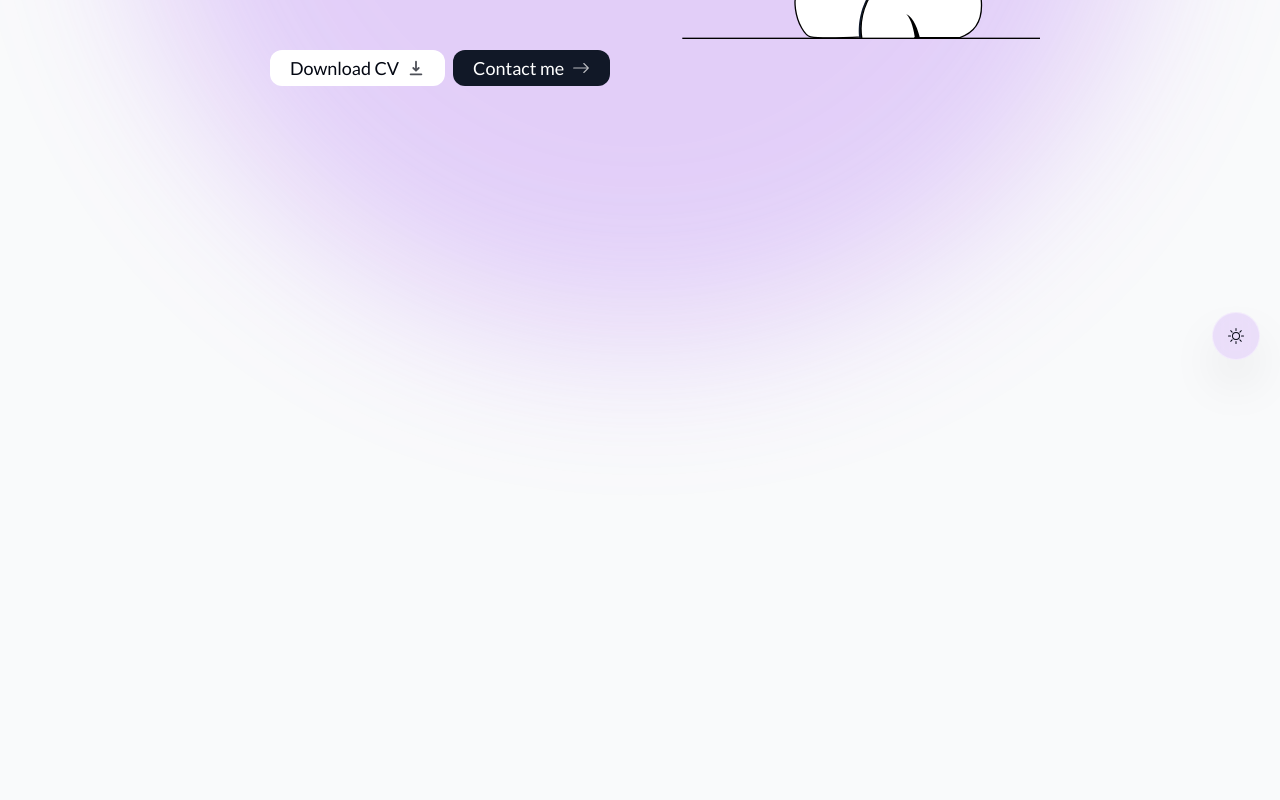
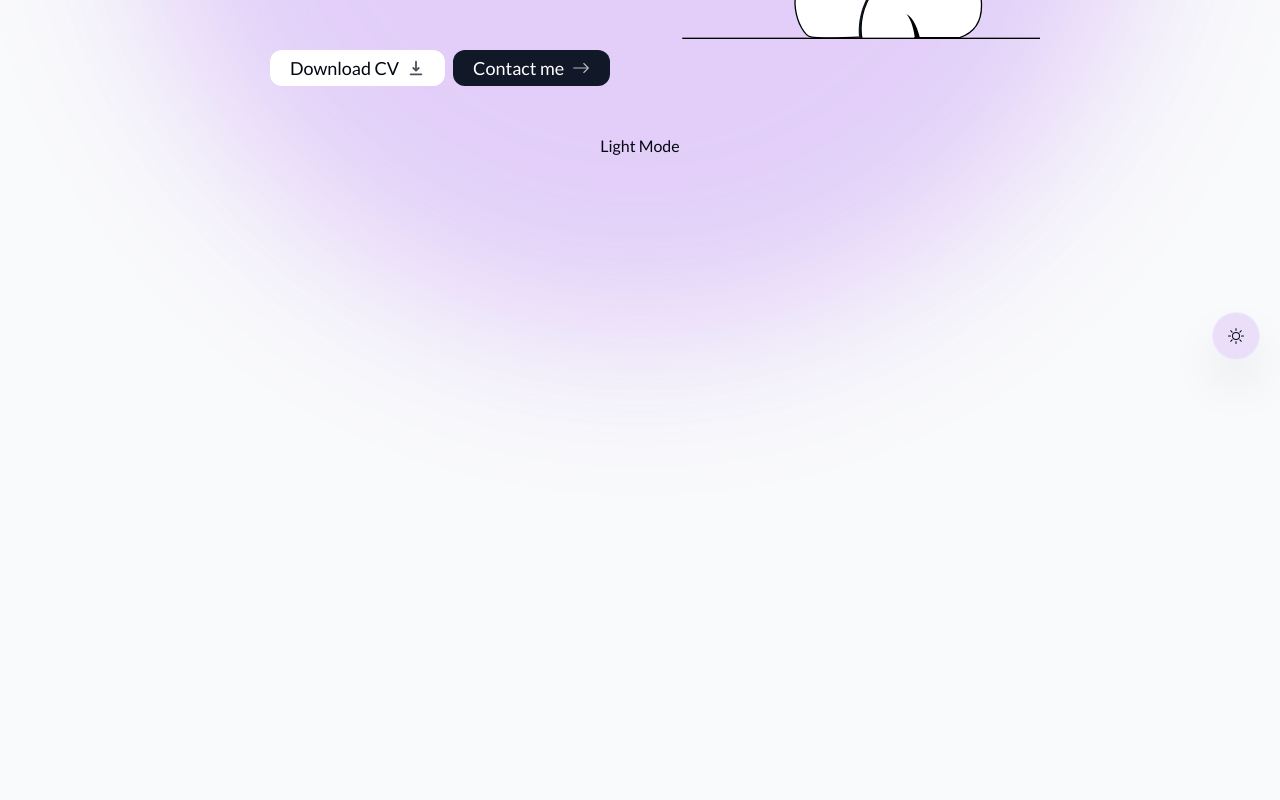
Before and after one commit to emre-ergun/engramsoft-web-portfolio, a React (Vite) app: page / in a window 1280 px wide. Shown: the part 420-1220 px from the top of the page. Built offline with nearby package versions, Linux system fonts and the light colour scheme.

Commit message:
footer section added. rendering regarding to darkMode tested

```diff
--- a/src/App.tsx
+++ b/src/App.tsx
@@ -8,6 +8,7 @@ import Skills from './sections/Skills';
 import Projects from './sections/Projects';
 import Experience from './sections/Experience';
 import Contact from './sections/Contact';
+import Footer from './components/footer';
 
 function App() {
   return (
@@ -21,6 +22,7 @@ function App() {
           <Projects />
           <Experience />
           <Contact />
+          <Footer />
         </main>
       </ActiveSectionContextProvider>
       <ThemeSwitch />
--- a/src/components/ThemeSwitch.tsx
+++ b/src/components/ThemeSwitch.tsx
@@ -6,7 +6,7 @@ export default function ThemeSwitch() {
 
   return (
     <button
-      className='fixed bottom-5 right-5 w-[3rem] h-[3rem] rounded-full bg-[rgba(173,109,244,0.2)] bg-opacity-80 backdrop-blur-[0.5rem] border border-white border-opacity-40 shadow-2xl flex justify-center items-center hover:scale-[1.15] active:scale-100 transition-all dark:bg-[rgba(121,55,102,0.5)] '
+      className='fixed bottom-5 right-5 w-[3rem] h-[3rem] rounded-full bg-[rgba(173,109,244,0.2)] bg-opacity-80 backdrop-blur-[0.5rem] border border-white border-opacity-40 shadow-2xl flex justify-center items-center hover:scale-[1.15] active:scale-100 transition-all duration-500 dark:bg-[rgba(121,55,102,0.5)] '
       onClick={toggleTheme}
     >
       {theme === 'light' ? <BsSun /> : <BsMoon />}
--- /dev/null
+++ b/src/components/footer.tsx
@@ -0,0 +1,9 @@
+export default function Footer() {
+  return (
+    <footer className='mb-10 px-4 text-center text-gray-500'>
+      <small className='mb-2 block text-xs'>
+        &copy; 2025 Emre. All rights reserved.
+      </small>
+    </footer>
+  );
+}
--- a/src/sections/About.tsx
+++ b/src/sections/About.tsx
@@ -1,14 +1,18 @@
+import { useThemeContext } from '../../context/theme-context';
 import { useSectionInView } from '../../lib/hooks';
 
 const About = () => {
   const { ref } = useSectionInView('About');
+  const { theme } = useThemeContext();
 
   return (
     <section
       id='about'
       className='mb-28 max-w-[50rem] text-center sm:mb-12 scroll-mt-28'
     >
-      <div className='h-[1024px] w-32'></div>
+      <div className='h-[1024px] w-32'>
+        {theme === 'dark' ? <text>Dark Mode</text> : <text>Light Mode</text>}
+      </div>
       <text ref={ref}>Hello</text>
     </section>
   );
```
